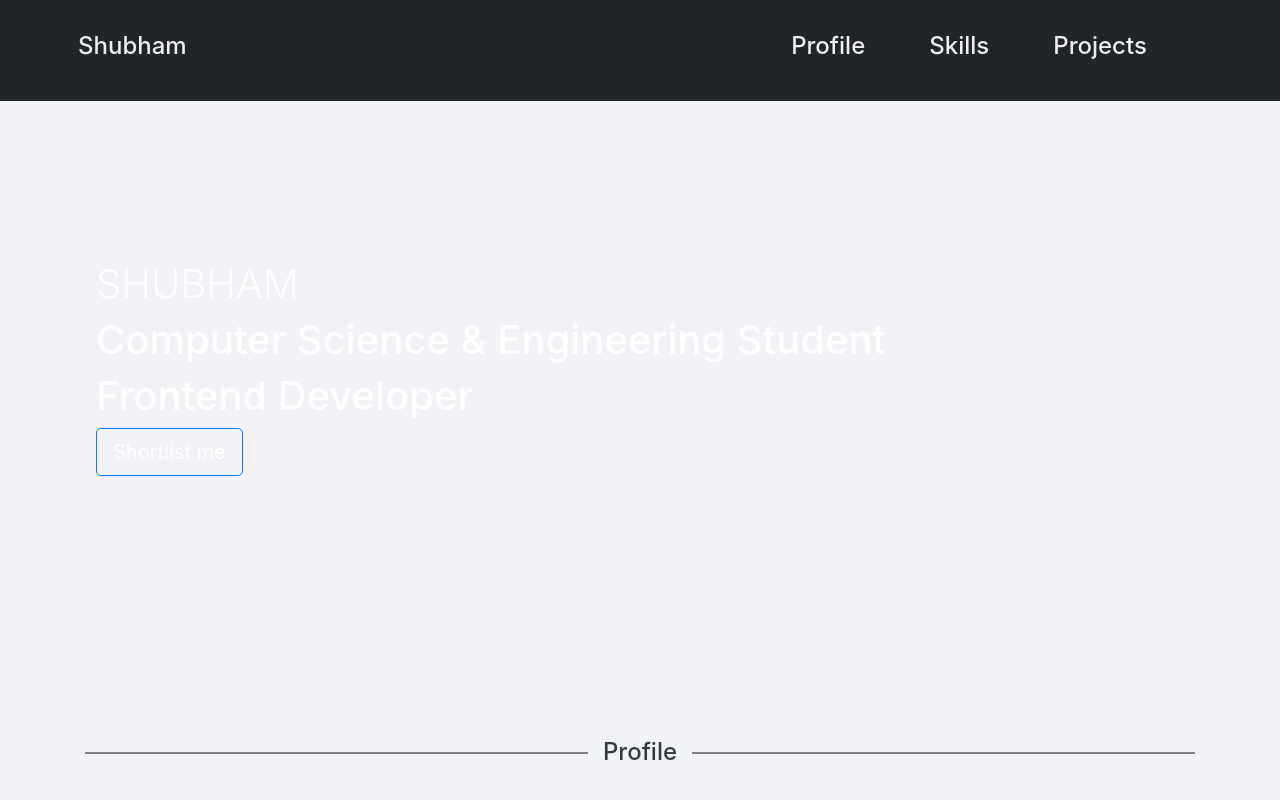
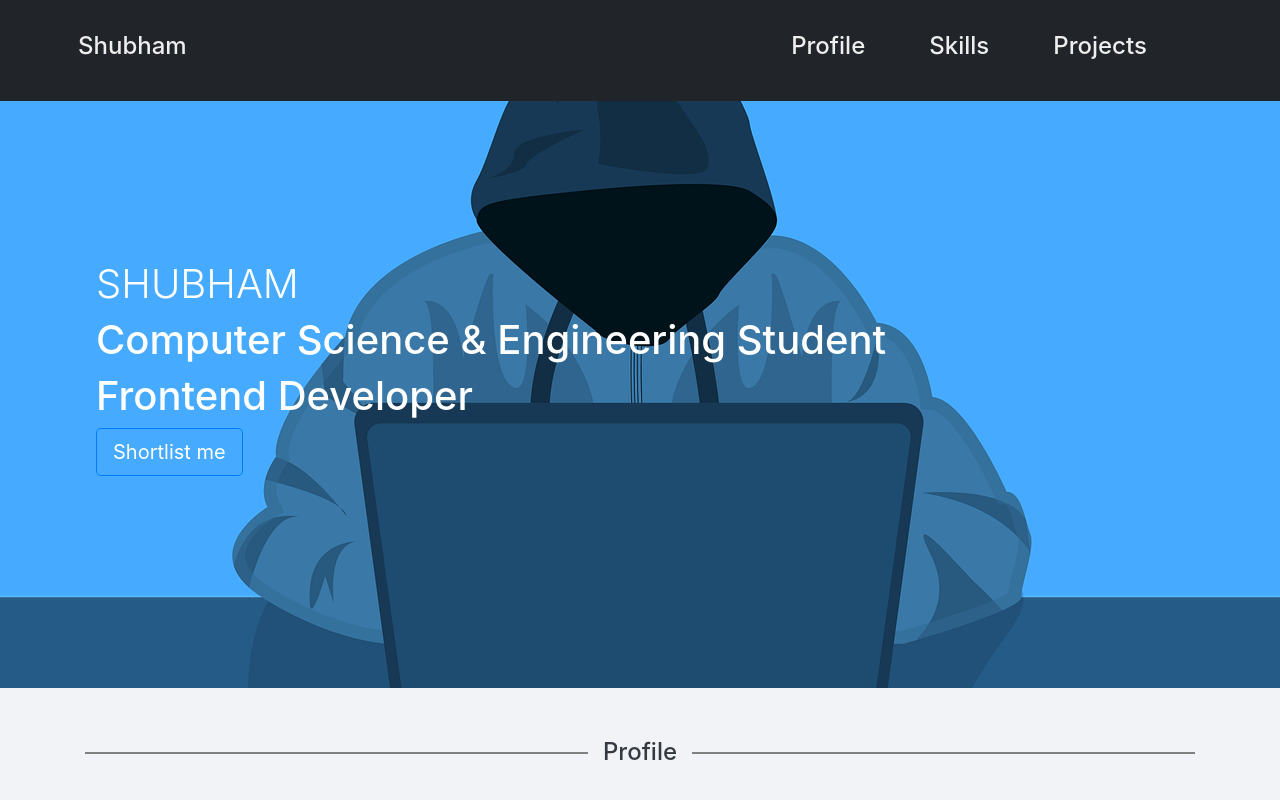
Before and after one commit to shubh045/Portfolio, a plain HTML site: page MyPortfolio/index.html in a window 1280 px wide. Shown: the top 800 px of the page. Drawn offline with nearby package versions, Linux system fonts and the light colour scheme.

Commit message:
changed background image

```diff
--- a/MyPortfolio/style.css
+++ b/MyPortfolio/style.css
@@ -9,7 +9,7 @@ body {
 }
 
 .headerImage {
-  background-image: url(./images/coding-g0d23e7461_1920.jpg);
+  background-image: url(./images/hacker-gacd97b695_1280.png);
   background-repeat: no-repeat;
   height: 80vh;
   background-position: center;
```
